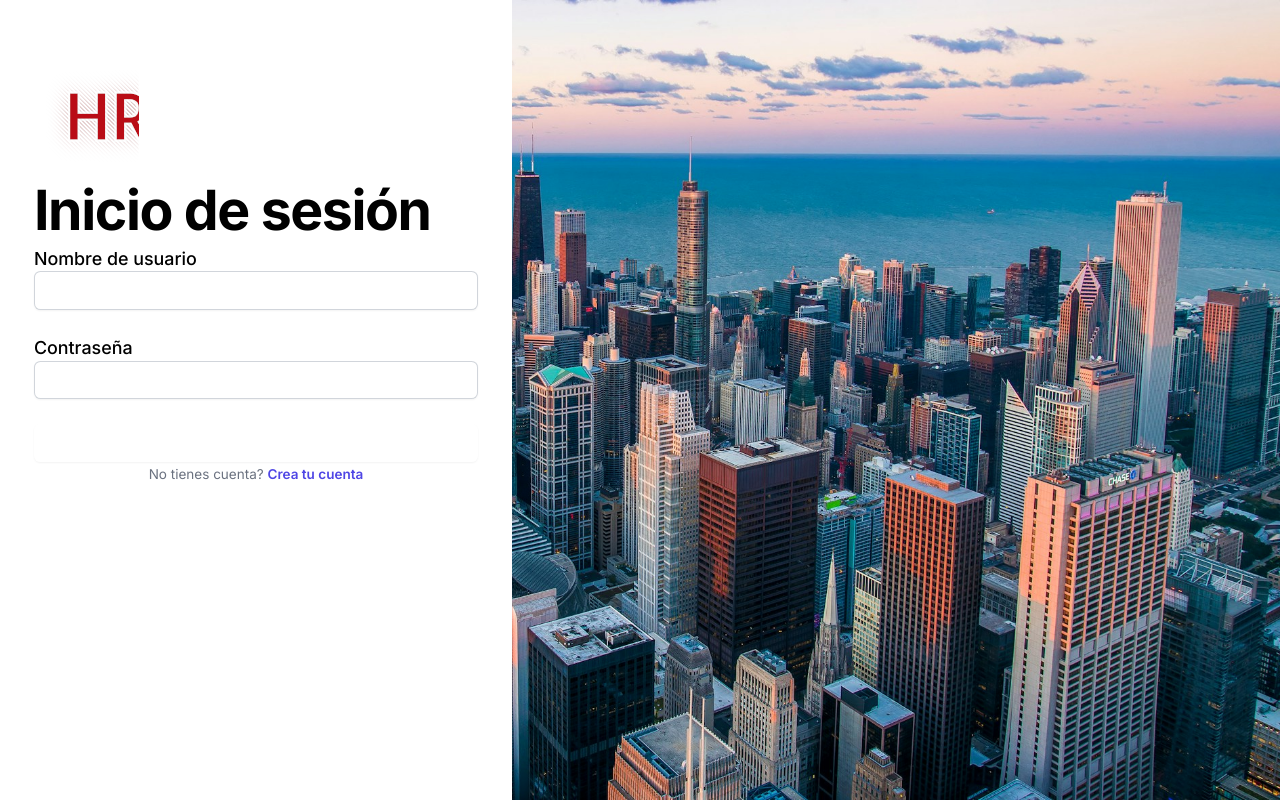
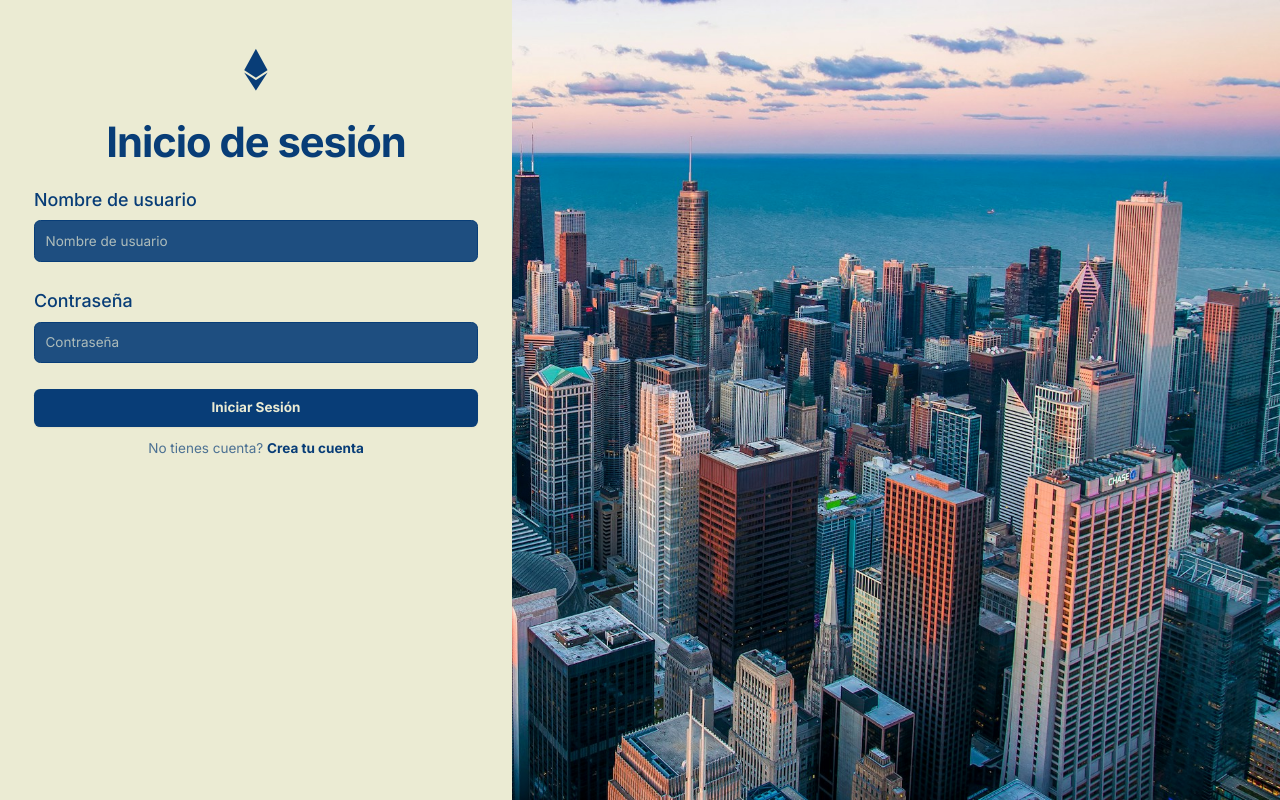
Before and after one commit to hatashi199/heroes-app, an Angular app: page /auth/login in a window 1280 px wide. Built offline with nearby package versions, Linux system fonts and the light colour scheme.

Commit message:
v1.0.14 => Fixed some styles.

```diff
--- a/src/app/auth/pages/layout-page/layout-page.component.css
+++ b/src/app/auth/pages/layout-page/layout-page.component.css
@@ -1,5 +1,5 @@
-.auth-bg {
-	background-image: url(../../../../assets/heroR_auth_bg.jpg);
+.bg-config {
+	background-image: url('../../../../assets/heroR_auth_bg.jpg');
 	background-position: right;
 	background-repeat: no-repeat;
 	background-size: cover;
--- a/src/app/auth/pages/layout-page/layout-page.component.html
+++ b/src/app/auth/pages/layout-page/layout-page.component.html
@@ -1,7 +1,8 @@
-<div class="grid grid-cols-1 md:grid-cols-[40%_60%] min-h-[100vh]">
-	<div class="bg-heroes-50">
+<div
+	class="grid grid-cols-1 md:grid-cols-[55%_45%] lg:grid-cols-[40%_60%] min-h-[100vh]"
+>
+	<div class="bg-secondary">
 		<router-outlet></router-outlet>
 	</div>
-	<div class="auth-bg"></div>
-	<!--TODO: Condicional para la imagen de fondo en responsive-->
+	<div class="hidden md:block bg-config"></div>
 </div>
--- a/src/app/auth/pages/login-page/login-page.component.html
+++ b/src/app/auth/pages/login-page/login-page.component.html
@@ -1,66 +1,58 @@
-<div class="flex flex-col justify-start px-6 py-12 lg:px-8 gap-4 w-full">
-	<div class="flex flex-col items-start gap-2">
-		<img
-			src="assets/HR.svg"
-			alt="HR-logo"
-		/>
+<div class="flex flex-col px-6 py-12 lg:px-8 w-full bg-secondary h-full">
+	<div class="flex flex-col gap-8">
+		<i class="pi pi-ethereum text-xl text-primary text-center"></i>
 		<h2
-			class="text-center text-2xl inter-bold leading-9 tracking-tight text-heroes-500"
+			class="text-center text-primary text-xl inter-bold leading-9 tracking-tight"
 		>
 			Inicio de sesión
 		</h2>
 	</div>
-	<div>
-		<form
-			class="space-y-6"
-			action="#"
-		>
-			<div>
+	<div class="flex flex-col gap-2">
+		<form action="#">
+			<div class="flex flex-col gap-2 mt-6">
 				<label
 					for="username"
-					class="block inter-medium leading-6 text-heroes-500"
+					class="block inter-medium leading-6 text-primary"
 					>Nombre de usuario</label
 				>
 				<input
 					id="username"
 					name="username"
 					type="text"
+					placeholder="Nombre de usuario"
+					class="bg-primary/90 border border-primary text-secondary text-sm rounded-md placeholder:text-secondary/70 focus:ring-primary focus:border-primary block w-full p-2.5"
 					required
-					class="block w-full rounded-md border-0 py-1.5 text-gray-900 shadow-sm ring-1 ring-inset ring-gray-300 placeholder:text-gray-400 focus:ring-2 focus:ring-inset focus:ring-heroes-500 sm:text-sm sm:leading-6"
 				/>
 			</div>
-			<div>
-				<div class="flex items-center justify-between">
+			<div class="flex flex-col gap-2 mt-6">
 				<label
 					for="password"
-						class="block inter-medium leading-6 text-heroes-500"
+					class="block inter-medium leading-6 text-primary"
 					>Contraseña</label
 				>
-				</div>
+
 				<input
 					id="password"
 					name="password"
 					type="password"
+					placeholder="Contraseña"
+					class="bg-primary/90 border border-primary text-secondary text-sm rounded-md placeholder:text-secondary/70 focus:ring-primary focus:border-primary block w-full p-2.5"
 					required
-					class="block w-full rounded-md border-0 py-1.5 text-gray-900 shadow-sm ring-1 ring-inset ring-gray-300 placeholder:text-gray-400 focus:ring-2 focus:ring-inset focus:ring-heroes-500 sm:text-sm sm:leading-6"
 				/>
 			</div>
-			<div>
 			<button
 				type="submit"
 				(click)="onLogin()"
-					class="flex w-full justify-center rounded-md bg-heroes-500 px-3 py-1.5 text-sm font-semibold leading-6 text-white shadow-sm hover:bg-indigo-500 focus-visible:outline focus-visible:outline-2 focus-visible:outline-offset-2 focus-visible:outline-indigo-600"
+				class="flex w-full justify-center rounded-md bg-primary mt-6 px-3 py-1.5 text-sm inter-bold leading-6 text-secondary shadow-sm hover:bg-primary/80 focus-visible:outline focus-visible:outline-2 focus-visible:outline-offset-2 focus-visible:outline-primary"
 			>
 				Iniciar Sesión
 			</button>
-			</div>
 		</form>
-
-		<p class="text-center text-sm text-gray-500">
+		<p class="text-center text-sm text-primary/70">
 			No tienes cuenta?
 			<a
 				routerLink="/auth/register"
-				class="font-semibold leading-6 text-indigo-600 hover:text-indigo-500"
+				class="inter-bold leading-6 text-primary hover:text-primary/50"
 				>Crea tu cuenta</a
 			>
 		</p>
--- a/src/app/auth/pages/register-page/register-page.component.html
+++ b/src/app/auth/pages/register-page/register-page.component.html
@@ -1,81 +1,73 @@
-<div class="flex flex-col justify-start px-6 py-12 lg:px-8 gap-4 w-full">
-	<div class="flex flex-col items-start gap-2">
-		<img
-			src="assets/HR.svg"
-			alt="HR-logo"
-		/>
+<div class="flex flex-col px-6 py-12 lg:px-8 w-full bg-secondary h-full">
+	<div class="flex flex-col gap-8">
+		<i class="pi pi-ethereum text-xl text-primary text-center"></i>
 		<h2
-			class="text-center text-2xl inter-bold leading-9 tracking-tight text-heroes-500"
+			class="text-center text-primary text-xl inter-bold leading-9 tracking-tight"
 		>
-			Crea tu cuenta
+			Inicio de sesión
 		</h2>
 	</div>
-	<div>
-		<form
-			class="space-y-6"
-			action="#"
-			method="POST"
-		>
-			<div>
+	<div class="flex flex-col gap-2">
+		<form action="#">
+			<div class="flex flex-col gap-2 mt-6">
 				<label
 					for="username"
-					class="block inter-medium leading-6 text-heroes-500"
+					class="block inter-medium leading-6 text-primary"
 					>Nombre de usuario</label
 				>
 				<input
 					id="username"
 					name="username"
 					type="text"
+					placeholder="Nombre de usuario"
+					class="bg-primary/90 border border-primary text-secondary text-sm rounded-md placeholder:text-secondary/70 focus:ring-primary focus:border-primary block w-full p-2.5"
 					required
-					class="block w-full rounded-md border-0 py-1.5 text-gray-900 shadow-sm ring-1 ring-inset ring-gray-300 placeholder:text-gray-400 focus:ring-2 focus:ring-inset focus:ring-heroes-500 sm:text-sm sm:leading-6"
 				/>
 			</div>
-			<div>
+			<div class="flex flex-col gap-2 mt-6">
 				<label
 					for="name"
-					class="block inter-medium leading-6 text-heroes-500"
+					class="block inter-medium leading-6 text-primary"
 					>Nombre</label
 				>
 				<input
 					id="name"
 					name="name"
 					type="text"
+					placeholder="Nombre"
+					class="bg-primary/90 border border-primary text-secondary text-sm rounded-md placeholder:text-secondary/70 focus:ring-primary focus:border-primary block w-full p-2.5"
 					required
-					class="block w-full rounded-md border-0 py-1.5 text-gray-900 shadow-sm ring-1 ring-inset ring-gray-300 placeholder:text-gray-400 focus:ring-2 focus:ring-inset focus:ring-heroes-500 sm:text-sm sm:leading-6"
 				/>
 			</div>
-			<div>
-				<div class="flex items-center justify-between">
+			<div class="flex flex-col gap-2 mt-6">
 				<label
 					for="password"
-						class="block inter-medium leading-6 text-heroes-500"
+					class="block inter-medium leading-6 text-primary"
 					>Contraseña</label
 				>
-				</div>
+
 				<input
 					id="password"
 					name="password"
 					type="password"
+					placeholder="Contraseña"
+					class="bg-primary/90 border border-primary text-secondary text-sm rounded-md placeholder:text-secondary/70 focus:ring-primary focus:border-primary block w-full p-2.5"
 					required
-					class="block w-full rounded-md border-0 py-1.5 text-gray-900 shadow-sm ring-1 ring-inset ring-gray-300 placeholder:text-gray-400 focus:ring-2 focus:ring-inset focus:ring-heroes-500 sm:text-sm sm:leading-6"
 				/>
 			</div>
-			<div>
 			<button
 				type="submit"
-					class="flex w-full justify-center rounded-md bg-heroes-500 px-3 py-1.5 text-sm font-semibold leading-6 text-white shadow-sm hover:bg-indigo-500 focus-visible:outline focus-visible:outline-2 focus-visible:outline-offset-2 focus-visible:outline-indigo-600"
+				class="flex w-full justify-center rounded-md bg-primary mt-6 px-3 py-1.5 text-sm inter-bold leading-6 text-secondary shadow-sm hover:bg-primary/80 focus-visible:outline focus-visible:outline-2 focus-visible:outline-offset-2 focus-visible:outline-primary"
 			>
-					Crear cuenta
+				Iniciar Sesión
 			</button>
-			</div>
 		</form>
-
-		<p class="text-center text-sm text-gray-500">
+		<p class="text-center text-sm text-primary/70">
 			Ya tienes cuenta?
 			<a
 				routerLink="/auth/login"
-				class="font-semibold leading-6 text-indigo-600 hover:text-indigo-500"
-				>Loguéate ya</a
+				class="inter-bold leading-6 text-primary hover:text-primary/50"
+				>Inicia aquí</a
 			>
 		</p>
 	</div>
--- a/src/app/heroes/pages/layout-page/layout-page.component.html
+++ b/src/app/heroes/pages/layout-page/layout-page.component.html
@@ -15,14 +15,10 @@
 					class="flex justify-between items-center h-[50px] sm:h-[65px] max-h-[65px]"
 				>
 					<a
-						href="https://flowbite.com/"
+						[routerLink]="'/'"
 						class="flex items-center"
 					>
-						<img
-							src="https://flowbite.com/docs/images/logo.svg"
-							class="h-6 me-3 sm:h-7"
-							alt="Flowbite Logo"
-						/>
+						<i class="pi pi-ethereum text-lg text-secondary"></i>
 					</a>
 					<button
 						type="button"
--- a/src/app/heroes/pages/search-page/search-page.component.html
+++ b/src/app/heroes/pages/search-page/search-page.component.html
@@ -1,4 +1,4 @@
-<section class="bg-heroesGray px-4 py-12">
+<section class="grid grid-cols-1 gap-12 bg-heroesGray px-4 py-12">
 	<div class="center-box">
 		<label class="relative flex flex-col block inter-medium">
 			<span class="text-heroes-500 text-primary mb-2">Buscador</span>
@@ -17,8 +17,10 @@
 			></shared-dropdown-autocomplete>
 		</label>
 	</div>
-	<heroes-hero-card
-		*ngIf="heroSelected"
-		[hero]="heroSelected"
-	></heroes-hero-card>
+	<div class="mx-auto max-w-sm">
+		<heroes-hero-card
+			*ngIf="heroSelected"
+			[hero]="heroSelected"
+		></heroes-hero-card>
+	</div>
 </section>
```
Lines whose indentation alone changed are shown as unchanged.
